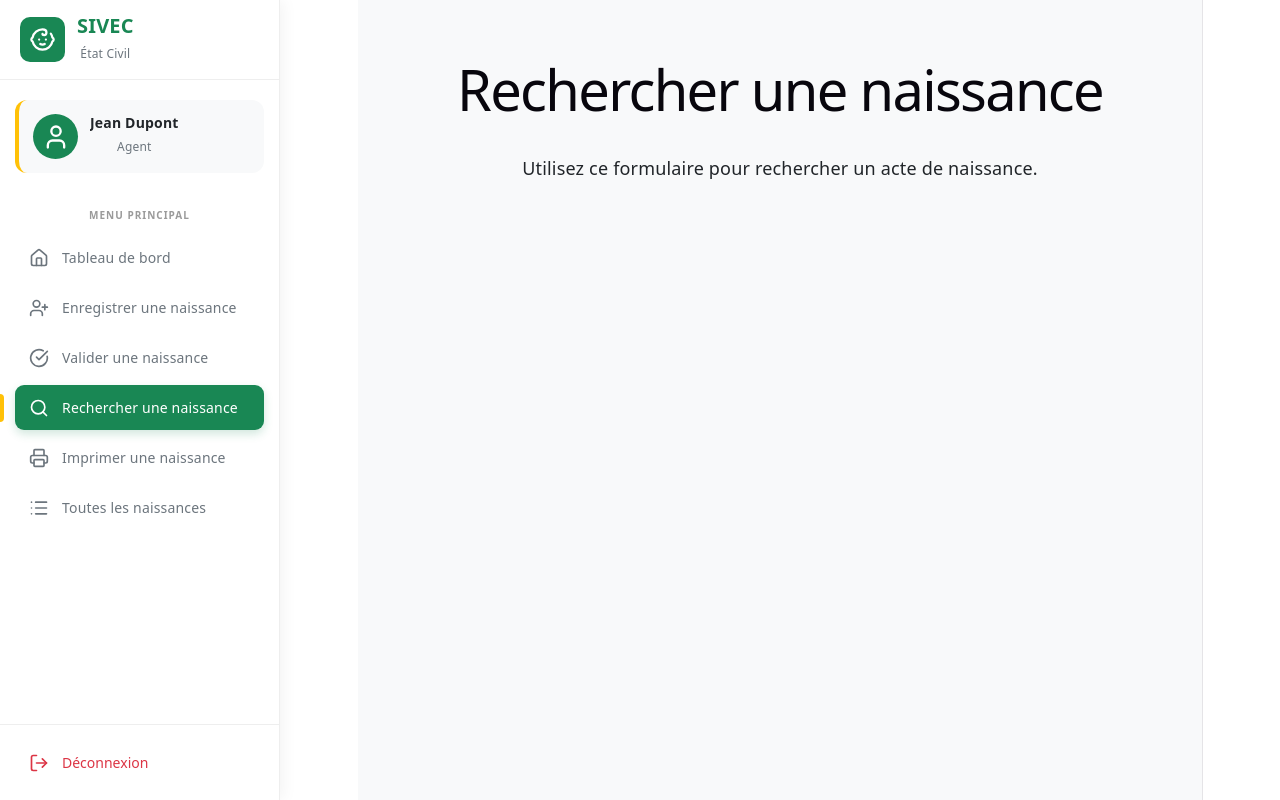
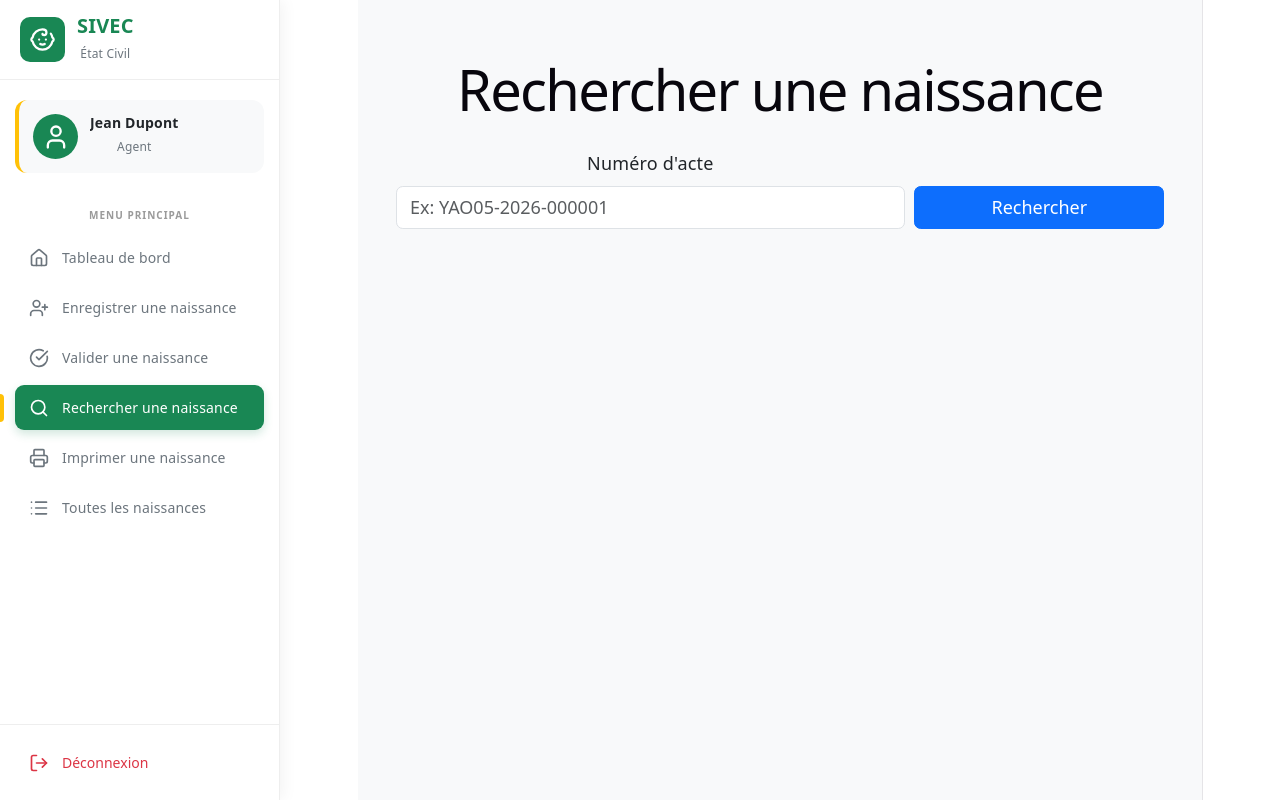
Before and after one commit to biloa2005/frontend-react--birth-api, a React (Vite) app: page /births/search in a window 1280 px wide. Built offline with nearby package versions, Linux system fonts and the light colour scheme.

Commit message:
fonctionnaliter pour rechercher un acte

```diff
--- a/src/api/birthApi.js
+++ b/src/api/birthApi.js
@@ -90,3 +90,13 @@ export const uploadBirthAttachment = async (id, formData) => {
 
   return response.data;
 };
+
+// ===============================
+// RECHERCHER UN ACTE PAR NUMÉRO D'ACTE
+// ===============================
+
+export const searchBirthByActNumber = async (actNumber) => {
+  const response = await api.post(`/births/search/${encodeURIComponent(actNumber)}`);
+
+  return response.data;
+};
--- a/src/pages/births/SearchBirth.jsx
+++ b/src/pages/births/SearchBirth.jsx
@@ -1,13 +1,99 @@
-import React from "react";
+import React, { useState } from "react";
+import { searchBirthByActNumber } from "../../api/birthApi";
 
 const SearchBirth = () => {
+  const [actNumber, setActNumber] = useState("");
+  const [loading, setLoading] = useState(false);
+  const [error, setError] = useState("");
+  const [result, setResult] = useState(null);
+
+  const handleSearch = async (e) => {
+    e.preventDefault();
+    setError("");
+    setResult(null);
+
+    if (!actNumber.trim()) {
+      setError("Veuillez saisir un numéro d'acte.");
+      return;
+    }
+
+    setLoading(true);
+    try {
+      const res = await searchBirthByActNumber(actNumber.trim());
+      if (res?.success) {
+        setResult(res.data ?? null);
+      } else {
+        setError(res?.message || "Aucun acte trouvé.");
+      }
+    } catch (err) {
+      console.error(err);
+      setError(err?.response?.data?.message || err.message || "Erreur lors de la recherche.");
+    } finally {
+      setLoading(false);
+    }
+  };
+
   return (
-    <div>
-      <h1>Rechercher une naissance</h1>
+    <div className="container">
+      <h1 className="mb-4">Rechercher une naissance</h1>
 
-      <p>
-        Utilisez ce formulaire pour rechercher un acte de naissance.
-      </p>
+      {error && <div className="alert alert-danger">{error}</div>}
+
+      <form onSubmit={handleSearch} className="mb-4">
+        <div className="row g-2 align-items-end">
+          <div className="col-md-8">
+            <label className="form-label">Numéro d'acte</label>
+            <input
+              className="form-control"
+              value={actNumber}
+              onChange={(e) => setActNumber(e.target.value)}
+              placeholder="Ex: YAO05-2026-000001"
+            />
+          </div>
+          <div className="col-md-4 d-flex gap-2">
+            <button className="btn btn-primary w-100" type="submit" disabled={loading}>
+              {loading ? 'Recherche...' : 'Rechercher'}
+            </button>
+          </div>
+        </div>
+      </form>
+
+      {result && (
+        <div className="card">
+          <div className="card-body">
+            <h5 className="card-title">Acte trouvé</h5>
+            <p><strong>ID :</strong> {result.id}</p>
+            <p><strong>Numéro d'acte :</strong> {result.actNumber}</p>
+
+            <div>
+              <strong>Parents :</strong>
+              {Array.isArray(result.parents) && result.parents.length > 0 ? (
+                <ul>
+                  {result.parents.map((p, i) => (
+                    <li key={i}>{p.firstname ?? p.name ?? `Parent ${i+1}`}</li>
+                  ))}
+                </ul>
+              ) : (
+                <div>Aucun parent renseigné</div>
+              )}
+            </div>
+
+            <div>
+              <strong>Pièces jointes :</strong>
+              {Array.isArray(result.attachments) && result.attachments.length > 0 ? (
+                <ul>
+                  {result.attachments.map((a, i) => (
+                    <li key={i}>{a.filename ?? a.name ?? `Fichier ${i+1}`}</li>
+                  ))}
+                </ul>
+              ) : (
+                <div>Aucune pièce jointe</div>
+              )}
+            </div>
+          </div>
+        </div>
+      )}
+
     </div>
   );
 };
--- a/src/pages/births/ValidateBirth.jsx
+++ b/src/pages/births/ValidateBirth.jsx
@@ -7,6 +7,7 @@ const ValidateBirth = () => {
   const [loading, setLoading] = useState(false);
   const [message, setMessage] = useState("");
   const [error, setError] = useState("");
+  const [copyMessage, setCopyMessage] = useState("");
 
   const loadBirths = async () => {
     try {
@@ -72,6 +73,19 @@ const ValidateBirth = () => {
     }
   };
 
+  const handleCopy = async (id) => {
+    if (!id) return;
+    try {
+      await navigator.clipboard.writeText(String(id));
+      setCopyMessage(`ID ${id} copié dans le presse-papiers`);
+      setTimeout(() => setCopyMessage(""), 3000);
+    } catch (err) {
+      console.error('Copy failed', err);
+      setCopyMessage("Impossible de copier l'ID");
+      setTimeout(() => setCopyMessage(""), 3000);
+    }
+  };
+
   return (
     <div className="container">
 
@@ -79,6 +93,7 @@ const ValidateBirth = () => {
 
       {message && <div className="alert alert-success">{message}</div>}
       {error && <div className="alert alert-danger">{error}</div>}
+      {copyMessage && <div className="alert alert-info">{copyMessage}</div>}
 
       <form onSubmit={handleValidate} className="mb-4">
         <div className="row g-2 align-items-end">
@@ -119,15 +134,41 @@ const ValidateBirth = () => {
                 <td colSpan="5" className="text-center">Aucune naissance à valider</td>
               </tr>
             ) : (
-              births.map((b) => (
-                <tr key={b.id || b._id || b.actNumber}>
-                  <td>{b.id ?? b._id ?? b.actNumber}</td>
-                  <td>{b.childFirstname} {b.childLastname}</td>
-                  <td>{b.birthDate ? new Date(b.birthDate).toLocaleDateString('fr-FR') : ''}</td>
-                  <td>{b.birthPlace}</td>
-                  <td>{b.status}</td>
-                </tr>
-              ))
+              births.map((b) => {
+                const rowId = b.id ?? b._id ?? b.actNumber;
+                return (
+                  <tr key={rowId}>
+                    <td>
+                      <div className="d-flex align-items-center gap-2">
+                        <span>{rowId}</span>
+                        <button
+                          type="button"
+                          className="btn btn-sm btn-outline-secondary"
+                          onClick={() => handleCopy(rowId)}
+                          title="Copier l'ID"
+                          aria-label={`Copier l'ID ${rowId}`}
+                        >
+                          <svg
+                            xmlns="http://www.w3.org/2000/svg"
+                            width="16"
+                            height="16"
+                            viewBox="0 0 16 16"
+                            fill="currentColor"
+                            aria-hidden="true"
+                          >
+                            <path d="M10 1.5H4a.5.5 0 0 0-.5.5v9a.5.5 0 0 0 .5.5h6a.5.5 0 0 0 .5-.5v-9a.5.5 0 0 0-.5-.5zM4 0h6a1 1 0 0 1 1 1v9a1 1 0 0 1-1 1H4a1 1 0 0 1-1-1V1a1 1 0 0 1 1-1z"/>
+                            <path d="M9 3.5H3a.5.5 0 0 0-.5.5V13a1 1 0 0 0 1 1h7.5a.5.5 0 0 0 .5-.5V4a.5.5 0 0 0-.5-.5H9z"/>
+                          </svg>
+                        </button>
+                      </div>
+                    </td>
+                    <td>{b.childFirstname} {b.childLastname}</td>
+                    <td>{b.birthDate ? new Date(b.birthDate).toLocaleDateString('fr-FR') : ''}</td>
+                    <td>{b.birthPlace}</td>
+                    <td>{b.status}</td>
+                  </tr>
+                )
+              })
             )}
           </tbody>
         </table>
```
